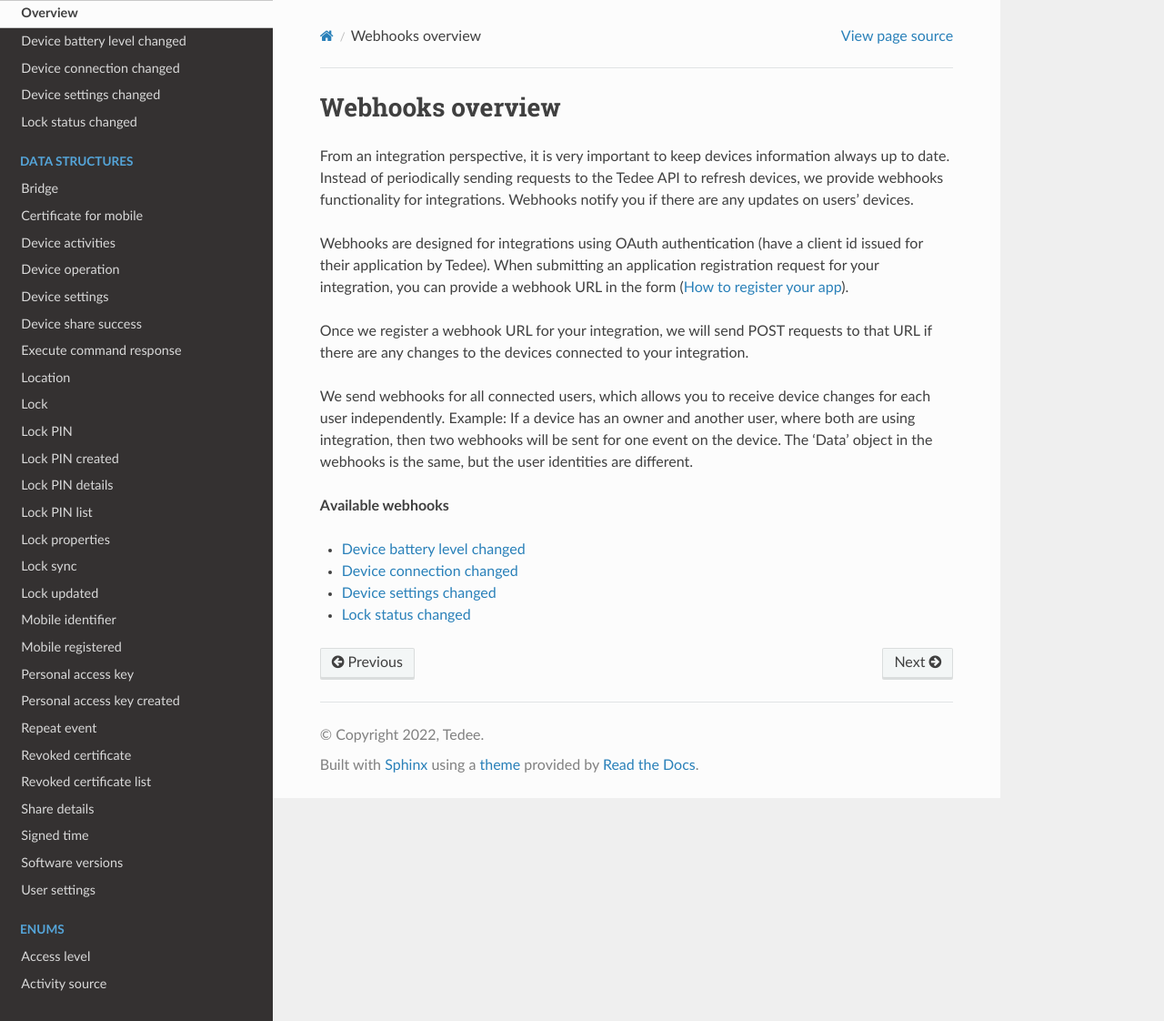
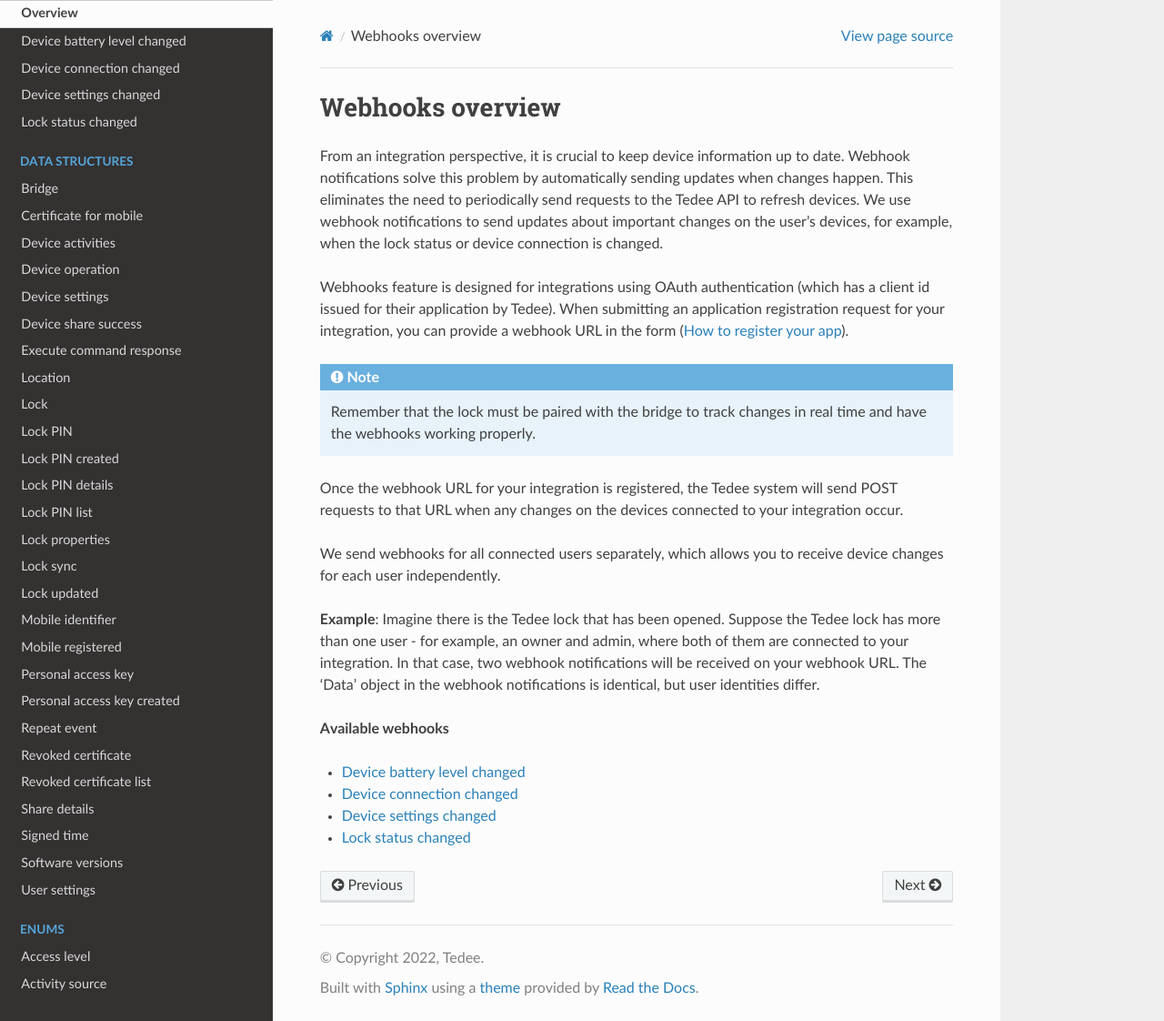
Before and after one commit to tedee-com/tedee-api-doc, a Sphinx documentation site: the page built from docs/source/webhooks/overview.rst, in a window 1280 px wide and 1122 px high. Shown: the whole window at 91% size. Built offline with Sphinx 7.4.7 and the Read the Docs theme 2.0.0, drawn with Linux system fonts in a browser that asks for light colours; pages that are not in the unit, such as notebooks, are missing from menus.

Commit message:
Add webhooks documentation

```diff
--- a/docs/source/webhooks/overview.rst
+++ b/docs/source/webhooks/overview.rst
@@ -1,17 +1,22 @@
 Webhooks overview
 ====================================
 
-From an integration perspective, it is very important to keep devices information always up to date.
-Instead of periodically sending requests to the Tedee API to refresh devices, we provide webhooks functionality for integrations. Webhooks notify you if there are any updates on users' devices.
+From an integration perspective, it is crucial to keep device information up to date.
+Webhook notifications solve this problem by automatically sending updates when changes happen. This eliminates the need to periodically send requests to the Tedee API to refresh devices.
+We use webhook notifications to send updates about important changes on the user's devices, for example, when the lock status or device connection is changed.
 
-Webhooks are designed for integrations using OAuth authentication (have a client id issued for their application by Tedee).
+Webhooks feature is designed for integrations using OAuth authentication (which has a client id issued for their application by Tedee).
 When submitting an application registration request for your integration, you can provide a webhook URL in the form (:ref:`How to register your app <Oauth-20>`).
 
-Once we register a webhook URL for your integration, we will send POST requests to that URL if there are any changes to the devices connected to your integration.
+.. note::
+    Remember that the lock must be paired with the bridge to track changes in real time and have the webhooks working properly.
 
-We send webhooks for all connected users, which allows you to receive device changes for each user independently.
-Example: If a device has an owner and another user, where both are using integration, then two webhooks will be sent for one event on the device.
-The 'Data' object in the webhooks is the same, but the user identities are different.
+Once the webhook URL for your integration is registered, the Tedee system will send POST requests to that URL when any changes on the devices connected to your integration occur.
+
+We send webhooks for all connected users separately, which allows you to receive device changes for each user independently.
+
+**Example**: Imagine there is the Tedee lock that has been opened. Suppose the Tedee lock has more than one user - for example, an owner and admin, where both of them are connected to your integration.
+In that case, two webhook notifications will be received on your webhook URL. The 'Data' object in the webhook notifications is identical, but user identities differ.
 
 **Available webhooks**
 
```
